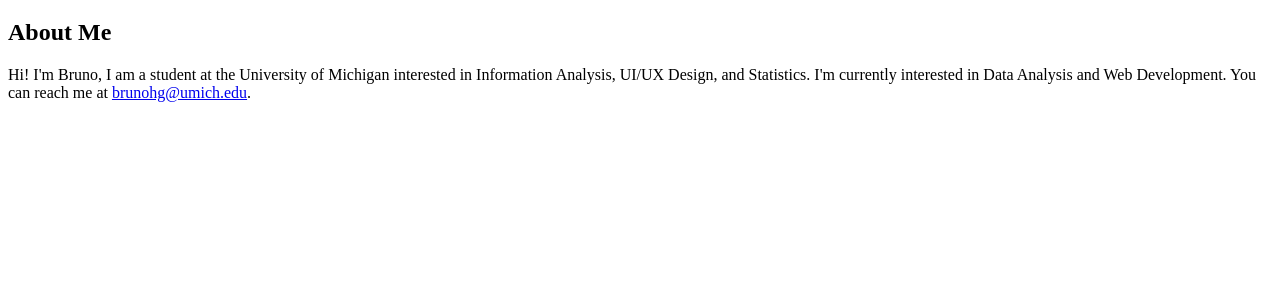
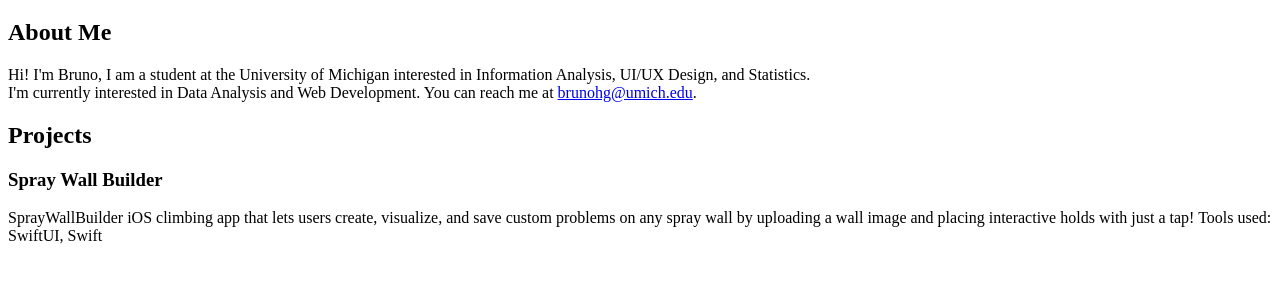
Before and after one commit to garciahbruno/personal-site, a plain HTML site: page index.html in a window 1280 px wide. Shown: the part 61-344 px from the top of the page. Drawn offline with Linux system fonts and the light colour scheme.

Commit message:
Projects pt1

```diff
--- a/index.html
+++ b/index.html
@@ -6,6 +6,13 @@
     <body>
         <h1>Bruno Garcia</h1>
         <h2>About Me</h2>
-        <p>Hi! I'm Bruno, I am a student at the University of Michigan interested in Information Analysis, UI/UX Design, and Statistics. I'm currently interested in Data Analysis and Web Development. You can reach me at <a href="mailto:brunohg@umich.edu">brunohg@umich.edu</a>.</p>
+        <p>Hi! I'm Bruno, I am a student at the University of Michigan interested in Information Analysis, UI/UX Design, and Statistics.<br>I'm currently interested in Data Analysis and Web Development. You can reach me at <a href="mailto:brunohg@umich.edu">brunohg@umich.edu</a>.</p>
+        <h2>Projects</h2>
+        <h3>Spray Wall Builder</h3>
+        <p>SprayWallBuilder
+            iOS climbing app that lets users create, visualize, and save custom problems on any spray wall by
+            uploading a wall image and placing interactive holds with just a tap!
+            Tools used: SwiftUI, Swift
+        </p>
     </body>
 </html>
```
